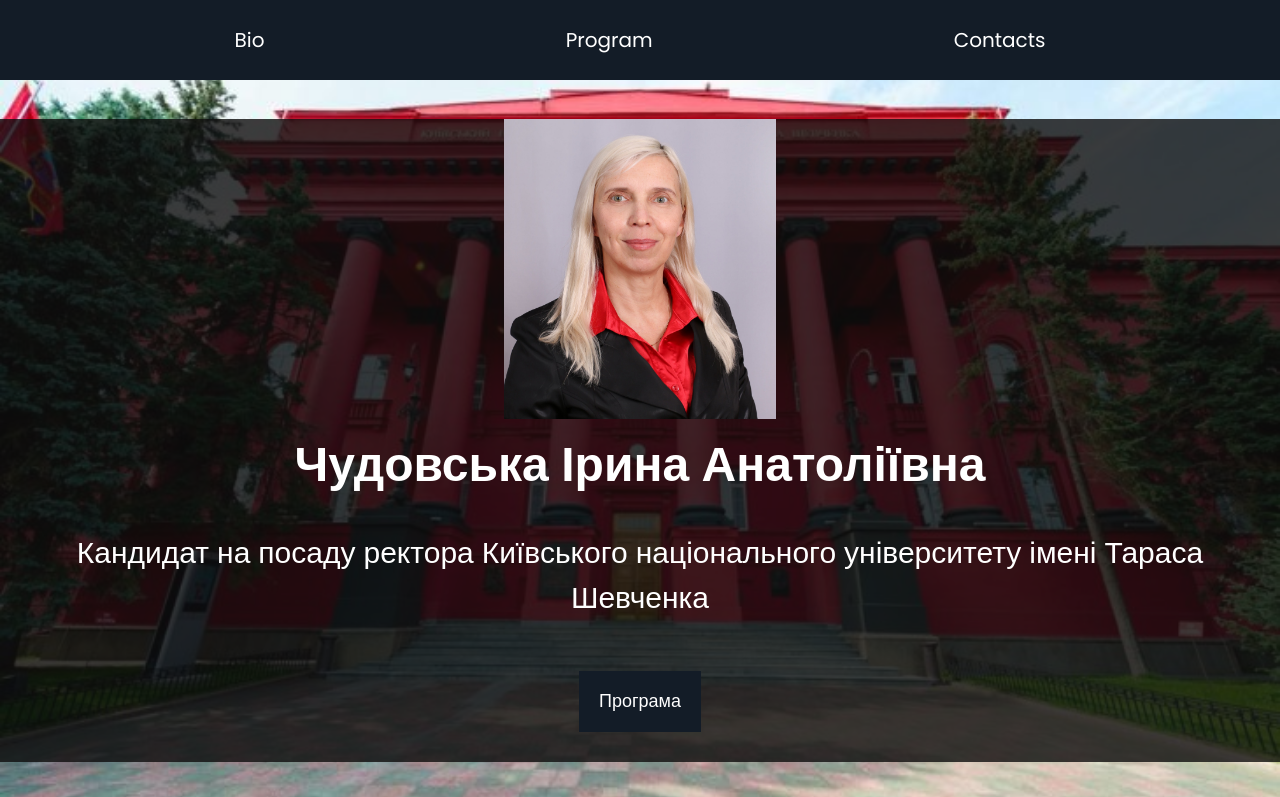
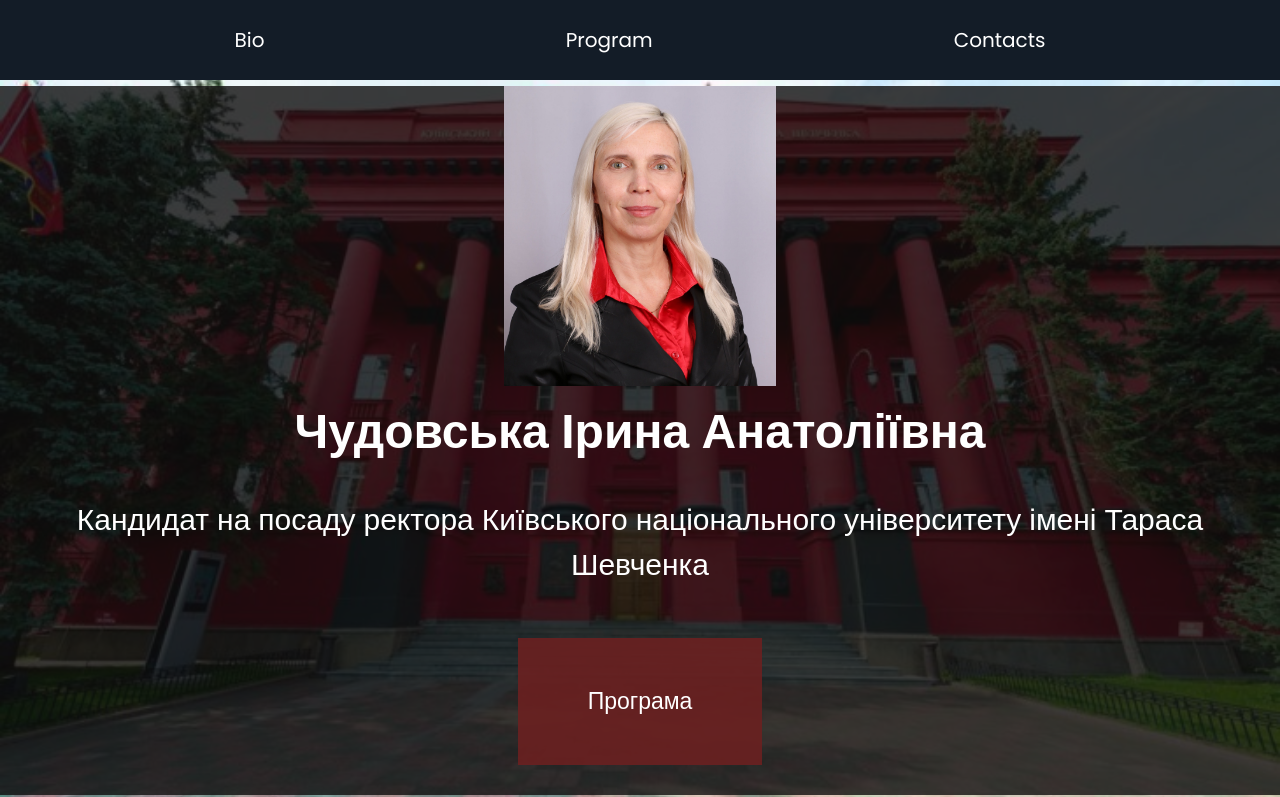
Before and after one commit to yurapion/mamifail, a plain HTML site: page index.html in a window 1280 px wide. Shown: the top 797 px of the page. Drawn offline with Linux system fonts and the light colour scheme; a web font is replaced by a local one.

Commit message:
yura looser

```diff
--- a/index.html
+++ b/index.html
@@ -35,8 +35,9 @@
         <img src="/125418152_2665264363723234_374859935709881268_o.jpg" />
       <h2>Чудовська Ірина Анатоліївна</h2>
       <h3>Кандидат на посаду ректора Київського національного університету імені Тараса Шевченка</h3>
-      <button>
-        Програма</button>
+      <button id="First_button">
+        <a href="https://l.facebook.com/l.php?u=https%3A%2F%2Fcdn.fbsbx.com%2Fv%2Ft59.2708-21%2F125199387_1127245341057607_2402008409192374337_n.docx%2F%25D0%259F%25D1%2580%25D0%25BE%25D0%25B3%25D1%2580%25D0%25B0%25D0%25BC%25D0%25B0.-%25D0%259A%25D0%25B0%25D0%25BD%25D0%25B4%25D0%25B8%25D0%25B4%25D0%25B0%25D1%2582-%25D0%25BD%25D0%25B0-%25D0%25BF%25D0%25BE%25D1%2581%25D0%25B0%25D0%25B4%25D1%2583-%25D1%2580%25D0%25B5%25D0%25BA%25D1%2582%25D0%25BE%25D1%2580%25D0%25B0-2.docx%3F_nc_cat%3D106%26ccb%3D2%26_nc_sid%3D0cab14%26_nc_ohc%3D6zAmqUyZtZoAX-qngWg%26_nc_oc%3DAQmxjLNyFzvD-_BKVuhgh9s69qtNHoFSklyJdVmjiAxbtESArPqsPSCKsnoATmf8B44%26_nc_ht%3Dcdn.fbsbx.com%26oh%3Da7a2493d6902c17a83a7d6fd62c6d050%26oe%3D5FB8497B%26dl%3D1&h=AT2CYteav_He3HOv08KEL5kCAmY2Zapa6YNLrvJJDC_12O_FJwaajx6TYpXUnPARKWRH0kxlrtpekCR7XXKvrYRfeqAEYQMtjy8OgglNxn-hg8w1t1nYztHquy8Th_6Mgx4qqoS72dz_ZfxC&s=1">Програма</a>
+      </button>
         </header>
     </section>
     <section id="locations">
@@ -108,7 +109,7 @@
           </div>
           <div class="email-form">
             <label for="email">Пошта:</label>
-            <input id="email" type="email" name="email " required />
+            <input id="email" type="email" name="email" required />
           </div>
           <button type="submit">Надіслати запит</button>
         </form>
--- a/style.css
+++ b/style.css
@@ -42,6 +42,11 @@ button {
   font-size: 1.8rem;
   cursor: pointer;
   transition: background 1s ease-in-out;
+}
+#First_button {
+  background-color: #6b2121e7;
+  padding: 5rem 7rem;
+  font-size: 2.3rem;
 }
 button:hover {
   background: #313c4b;
@@ -236,6 +241,10 @@ nav ul {
   width: 60%;
   color: white;
   border-radius: 20px;
+  /* display: flex;
+  flex-direction: column;
+  align-items: center;
+  justify-content: center; */
 }
 .form-head {
   text-align: center;
```
